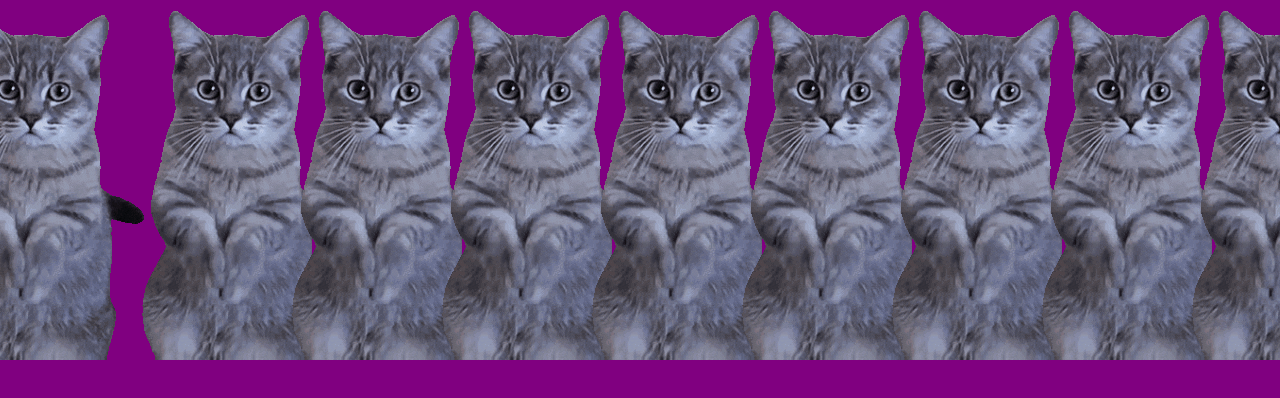
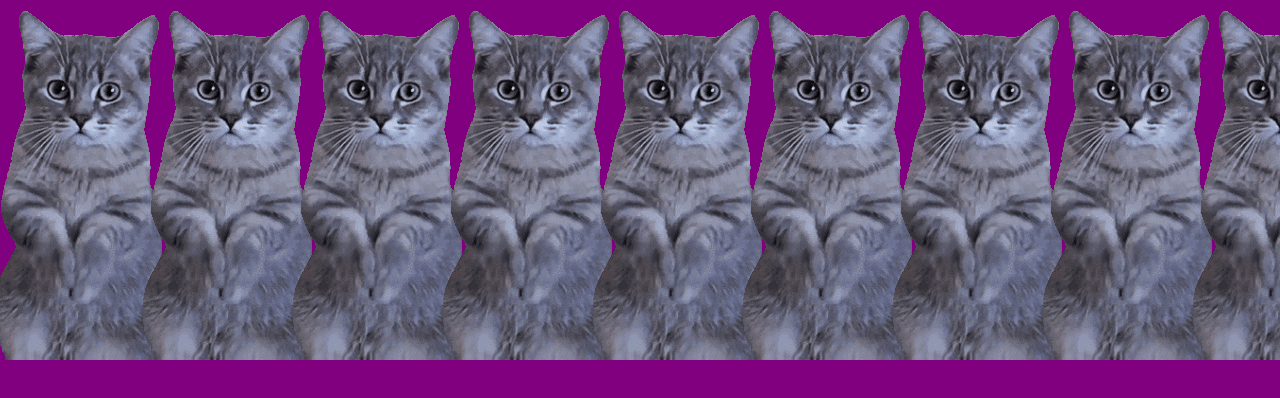
Before and after one commit to sofhaf/animation-sketch, a plain HTML site: page index.html in a window 1280 px wide. Drawn offline with Linux system fonts and the light colour scheme.

Commit message:
one line of gifs

```diff
--- a/index.html
+++ b/index.html
@@ -11,12 +11,12 @@
 
   }
 
-	 createGif (-200,0)
-  createGif (0,0)
+	 // createGif (-200,0)
+  // createGif (0,0)
 
   for (let i = 0; i < 100; i++) {
 		const x = i * 150
-    createGif (x,0)
+    createGif (x-150,0)
   }
 
 
```
